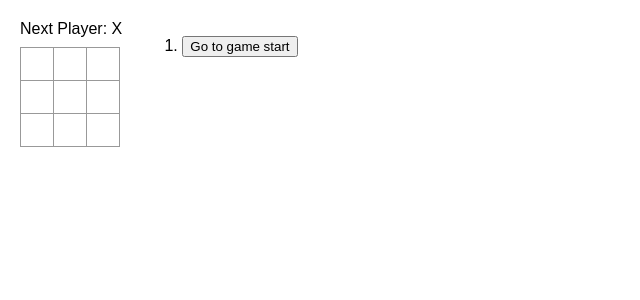
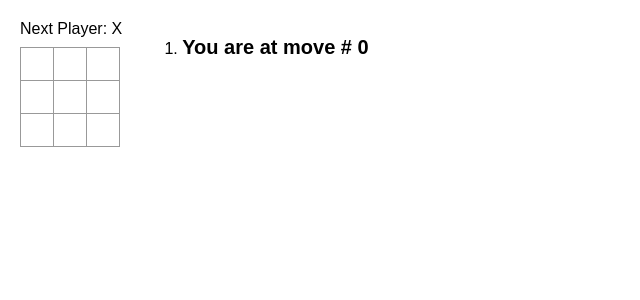
Before and after one commit to TomoakiKamisaka/react-learning, a React (Create React App) app in the folder react-tutorial-tic-tac-toe/: page / in a window 1280 px wide. Shown: the top 300 px of the page, without its empty margins (0-640 px from the left). Built offline with nearby package versions, Linux system fonts and the light colour scheme.

Commit message:
現在の着手の部分だけ、ボタンではなく “You are at move #…” というメッセージを表示するようにする。

```diff
--- a/react-tutorial-tic-tac-toe/src/App.js
+++ b/react-tutorial-tic-tac-toe/src/App.js
@@ -25,11 +25,20 @@ const moves = history.map((squares, move)=>{
   }else{
     description = "Go to game start";
   }
-  return(
-    <li key={move}>
-      <button onClick={()=>jumpTo(move)}>{description}</button>
-    </li>
-)
+  if(move === currentMove){
+    return(
+      <li key={move}>
+        <h2>You are at move # {move}</h2>
+      </li>
+    )
+  }else{
+    return(
+      <li key={move}>
+       <button onClick={()=>jumpTo(move)}>{description}</button>
+      </li>
+    )
+  }
+
 });
 
   return(
@@ -90,6 +99,7 @@ function Board({xIsNext, squares, onPlay}) {
   }
   return null;
 }
+
   return (
     <div>
       <div className="status">{status}</div>
```
